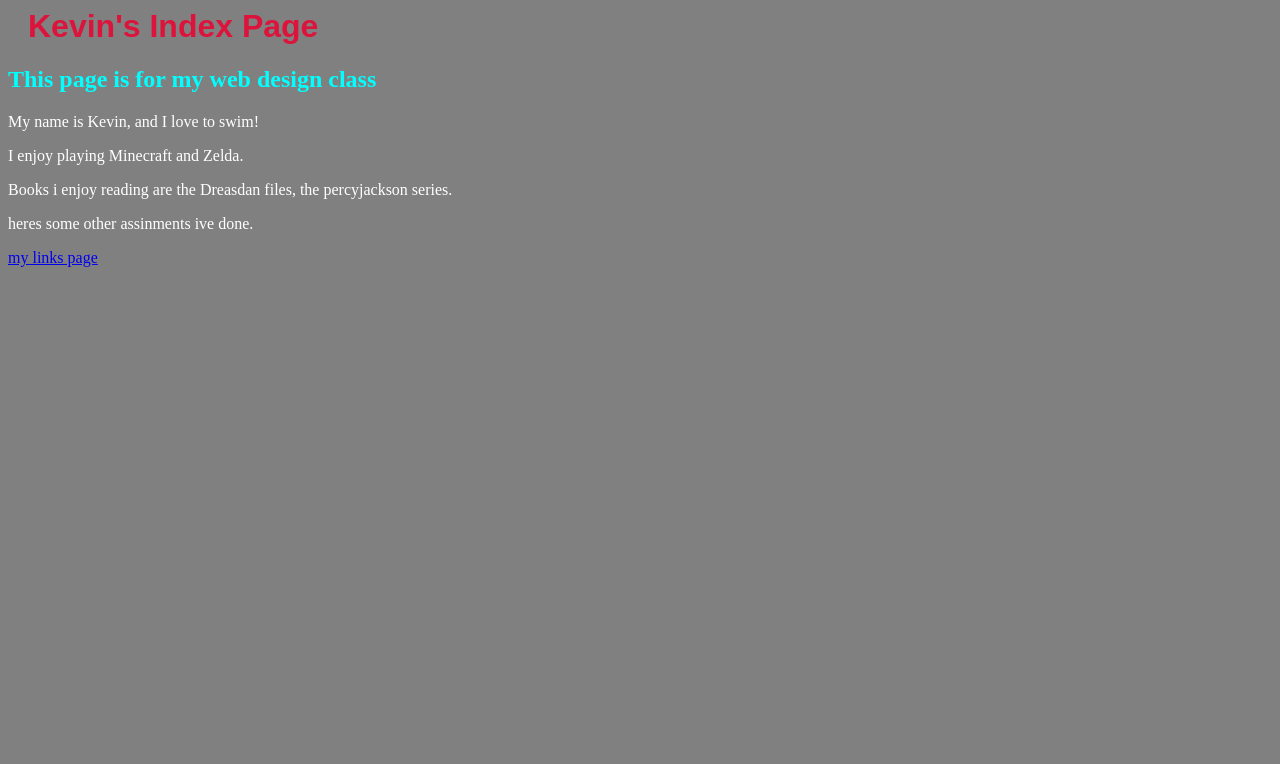
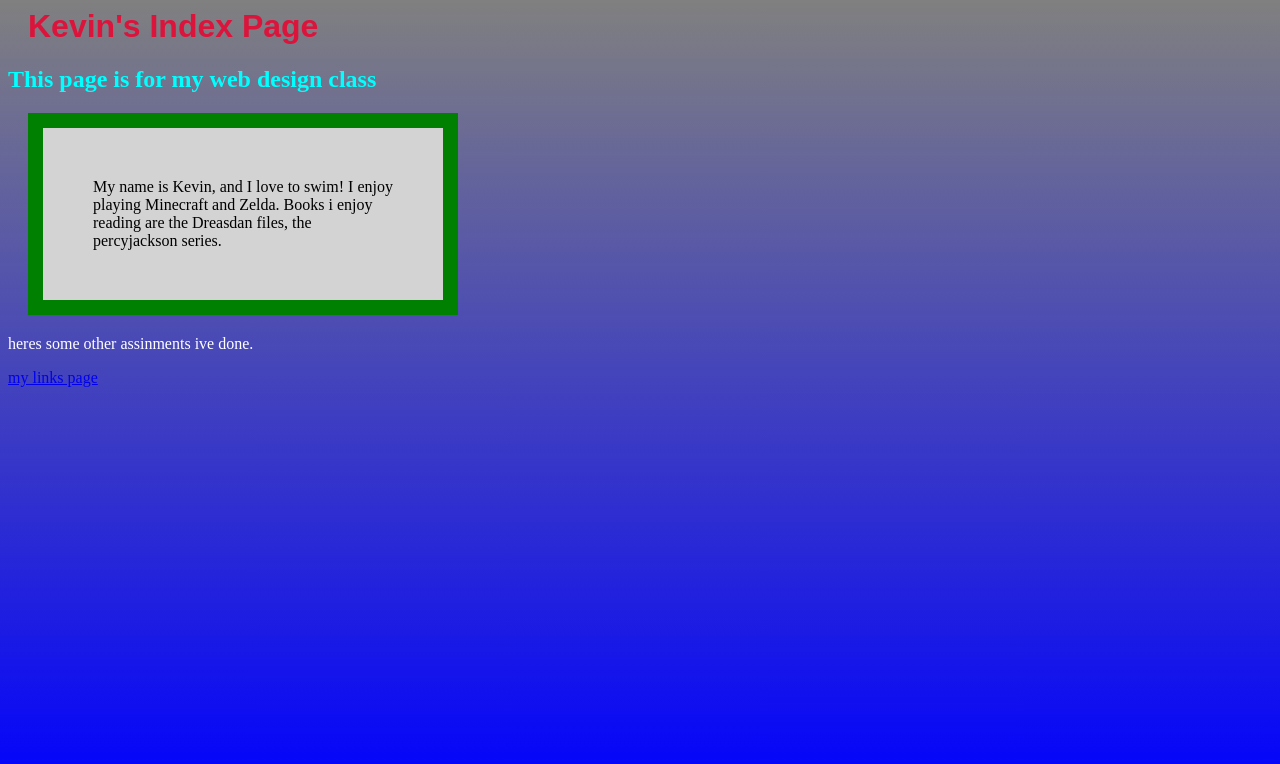
Before and after one commit to kazzocult/stuff, a plain HTML site: page html class/index.html in a window 1280 px wide. Drawn offline with Linux system fonts and the light colour scheme.

Commit message:
Add files via upload

```diff
--- a/html class/index.html
+++ b/html class/index.html
@@ -6,9 +6,7 @@
 <body>
 <h1>Kevin's Index Page</h1>
 <h2>This page is for my web design class</h2>
-<p>My name is Kevin, and I love to swim!</p>
-<p>I enjoy playing Minecraft and Zelda.</p>
-<p> Books i enjoy reading are the Dreasdan files, the percyjackson series.</p>
+<div>My name is Kevin, and I love to swim! I enjoy playing Minecraft and Zelda. Books i enjoy reading are the Dreasdan files, the percyjackson series.</div>
 
 
 
--- a/html class/kevinStyle.css
+++ b/html class/kevinStyle.css
@@ -1,5 +1,10 @@
 body {
-  background-color: grey;
+ /* background-color: grey;
+}
+#grad1 {*/
+  height: 200px;
+  background-color: red;
+  background-image: linear-gradient(grey, blue);
 }
 
 h1 {
@@ -10,10 +15,18 @@ h1 {
 
 h2 {
 	color: cyan;
-  font-family: Papyrus,fantasy"
+  font-family: "Papyrus,fantasy";
 }
 
 p {
 	color:white;
 	font-family: "Helvetica" Sans-serif;
-	}
+}
+
+div {
+  background-color: lightgrey;
+  width: 300px;
+  border: 15px solid green;
+  padding: 50px;
+  margin: 20px;
+}
```
